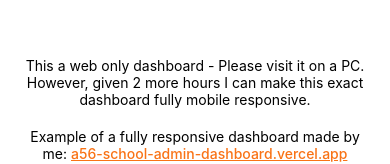
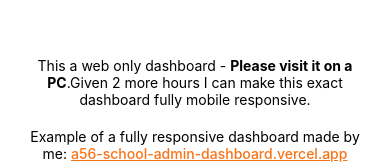
Before and after one commit to emAyush56/dukaan-payout-asg, a plain HTML site: page index.html in a window 390 px wide. Shown: the part 294-458 px from the top of the page. Drawn offline with Linux system fonts and the light colour scheme.

Commit message:
updated mobile message

```diff
--- a/index.html
+++ b/index.html
@@ -10,7 +10,8 @@
 
 <body>
     <div class="mobile-screen">
-        <p class="desc">This a web only dashboard - Please visit it on a PC. However, given 2 more hours I can make this
+        <p class="desc">This a web only dashboard - <strong>Please visit it on a PC</strong>.Given 2 more hours I can
+            make this
             exact dashboard fully
             mobile
             responsive.</p>
```
